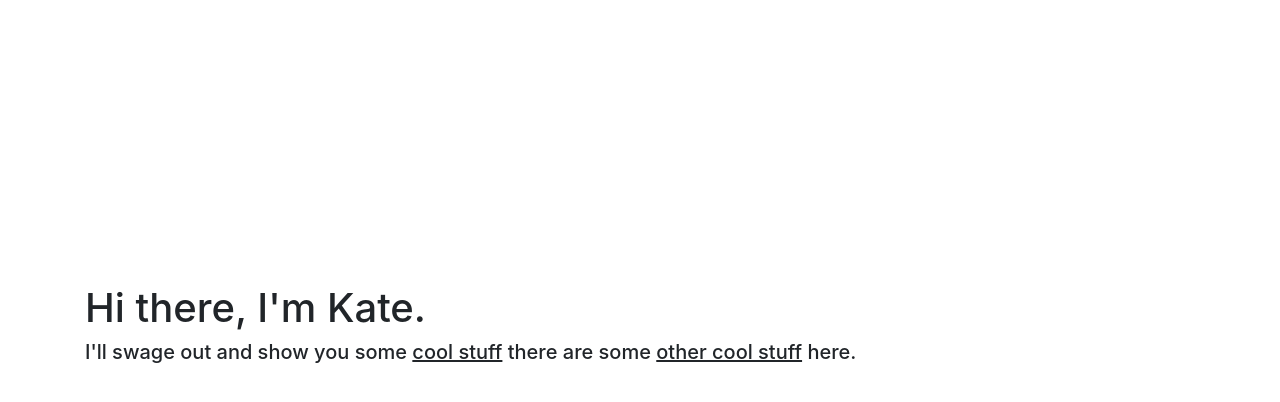
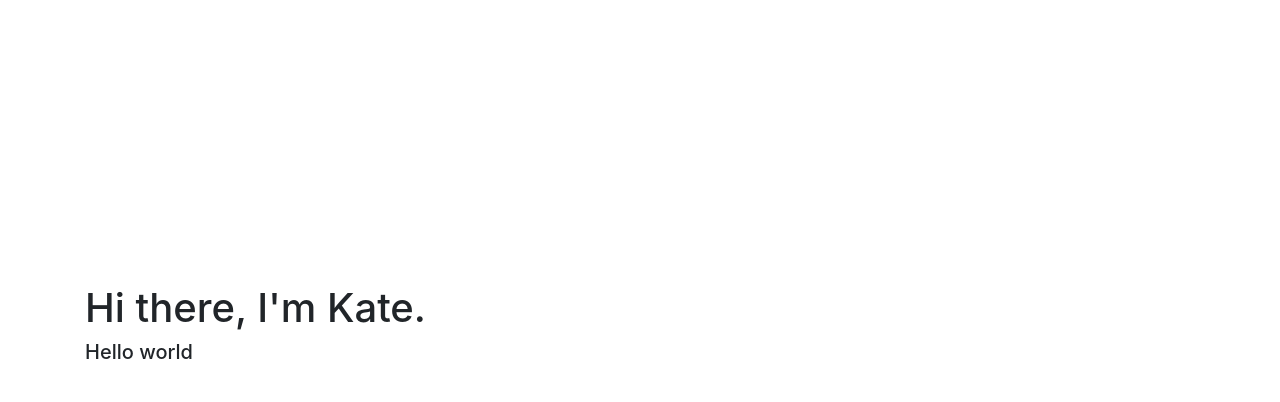
Before and after one commit to marcusklein/kates-portfolio, a website: page app/index.html in a window 1280 px wide. Shown: the part 142-544 px from the top of the page. Drawn offline with nearby package versions, Linux system fonts and the light colour scheme; files that its build step writes are made by us from their sources.

Commit message:
changed welcome

```diff
--- a/app/index.html
+++ b/app/index.html
@@ -64,7 +64,7 @@
       <div class="row content--page">
         <div class="col-md-12 page--intro">
           <h1>Hi there, I'm Kate.</h1>
-          <h5>I'll swage out and show you some <u>cool stuff</u> there are some <u>other cool stuff</u> here.</h5>
+          <h5>Hello world</h5>
         </div>
       </div>
 
```
Also changed, not shown: dist/images/hamburger.svg (added), dist/images/touch/apple-touch-icon.png (added), dist/images/touch/chrome-touch-icon-192x192.png (added), dist/images/touch/icon-128x128.png (added), dist/images/touch/ms-touch-icon-144x144-precomposed.png (added), dist/service-worker.js.
